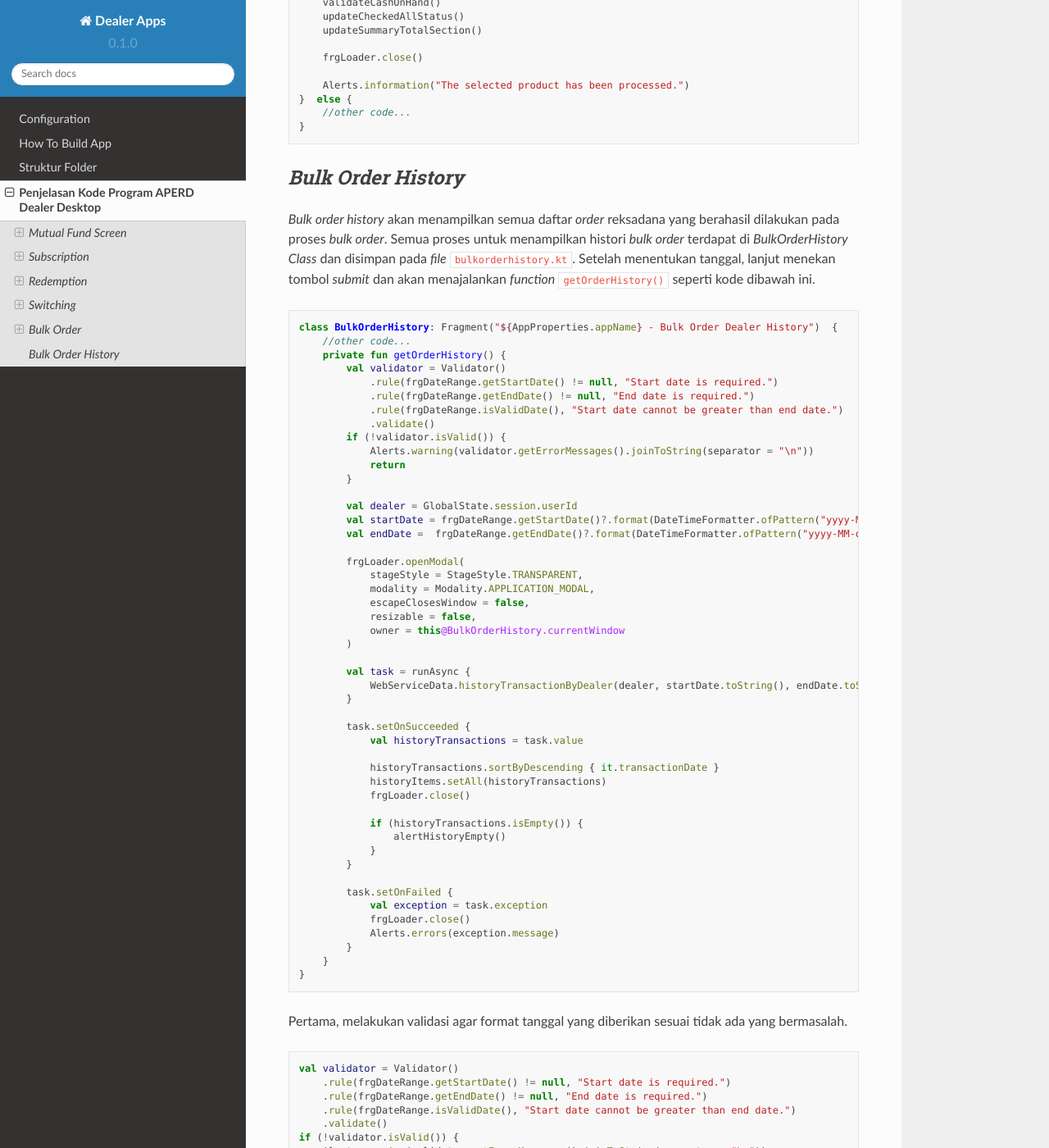
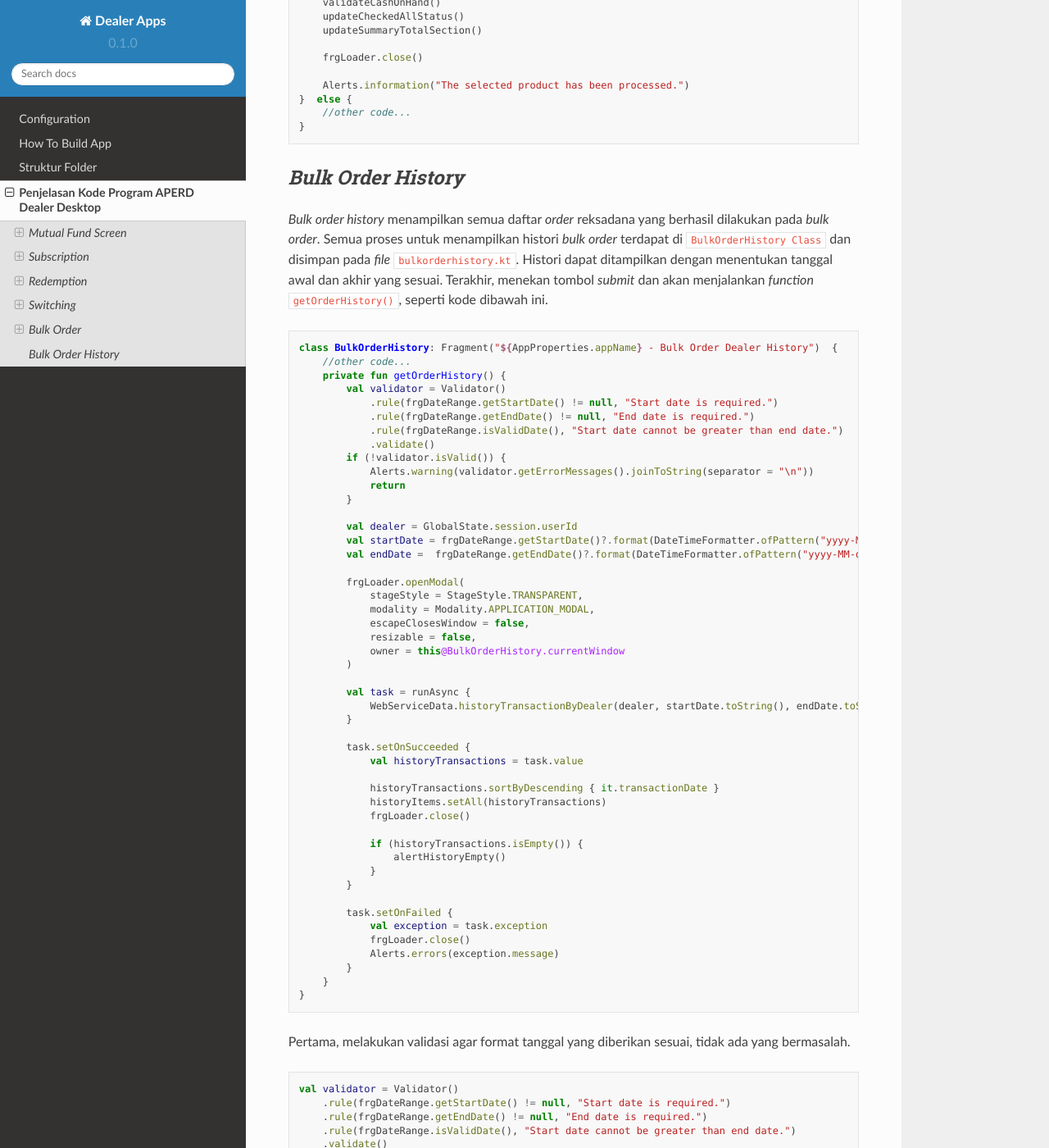
Before and after one commit to arvinrasheda/dealer-docs, a Sphinx documentation site: the page built from docs/source/prog-code-explan.rst, in a window 1280 px wide and 1400 px high, scrolled down 40110 px. Shown: the whole window at 82% size. Built offline with Sphinx 7.4.7 and the Read the Docs theme 2.0.0, drawn with Linux system fonts in a browser that asks for light colours; pages that are not in the unit, such as notebooks, are missing from menus.

Commit message:
update: some words for bulk order history doc

```diff
--- a/docs/source/prog-code-explan.rst
+++ b/docs/source/prog-code-explan.rst
@@ -2426,9 +2426,10 @@ berhasil *bulk order*.
 
 *Bulk Order History*
 -------
-*Bulk order history* akan menampilkan semua daftar *order* reksadana yang berahasil dilakukan pada proses *bulk order*.
-Semua proses untuk menampilkan histori *bulk order* terdapat di *BulkOrderHistory Class* dan disimpan pada *file* ``bulkorderhistory.kt``.
-Setelah menentukan tanggal, lanjut menekan tombol *submit* dan akan menajalankan *function* ``getOrderHistory()``
+*Bulk order history* menampilkan semua daftar *order* reksadana yang berhasil dilakukan pada *bulk order*.
+Semua proses untuk menampilkan histori *bulk order* terdapat di ``BulkOrderHistory Class``
+dan disimpan pada *file* ``bulkorderhistory.kt``. Histori dapat ditampilkan dengan menentukan tanggal awal dan akhir
+yang sesuai. Terakhir, menekan tombol *submit* dan akan menjalankan *function* ``getOrderHistory()``,
 seperti kode dibawah ini.
 
 .. code-block:: kotlin
@@ -2483,7 +2484,7 @@ seperti kode dibawah ini.
     }
 
 
-Pertama, melakukan validasi agar format tanggal yang diberikan sesuai tidak ada yang bermasalah.
+Pertama, melakukan validasi agar format tanggal yang diberikan sesuai, tidak ada yang bermasalah.
 
 .. code-block:: kotlin
 
@@ -2576,7 +2577,7 @@ Terakhir, akan menampilkan pesan pemberitahuan jika histori *bulk order* kosong.
     }
 
 
-Berikut merupakan detail dari *function* ``alertHistoryEmpty()``.
+Berikut merupakan detail dari *function* ``alertHistoryEmpty()`` untuk menampilkan pesan peringatan data histori kosong.
 
 .. code-block:: kotlin
 
```
